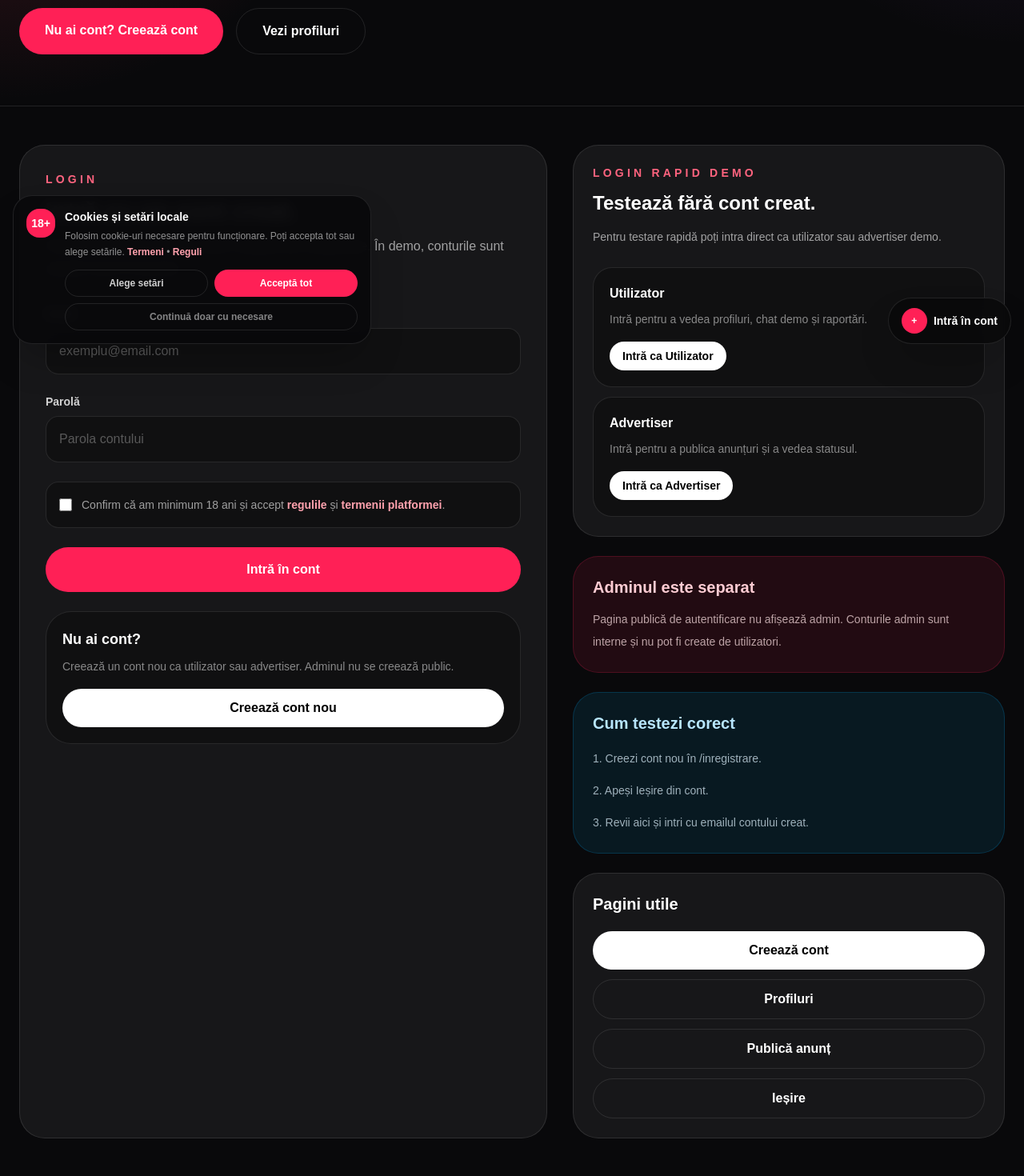
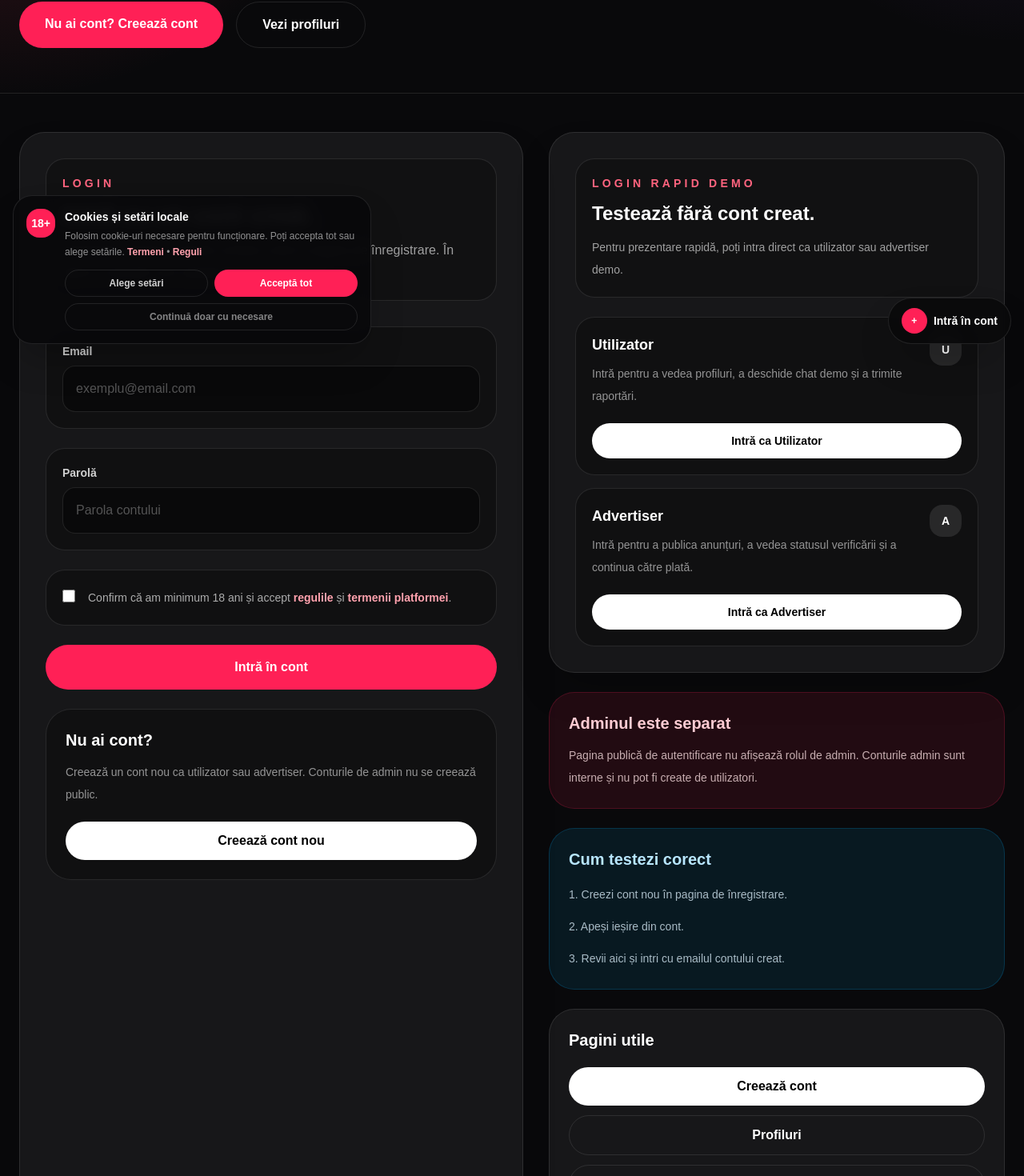
Before and after one commit to imsilviu10/luxe-mvp-demo, a Next.js app: page /autentificare in a window 1280 px wide. Shown: the part 354-1824 px from the top of the page at 80% size. Built offline with nearby package versions, Linux system fonts and the light colour scheme.

Commit message:
Improve login layout and advertiser access

```diff
--- a/src/app/autentificare/page.tsx
+++ b/src/app/autentificare/page.tsx
@@ -1,7 +1,7 @@
 "use client";
 
 import Link from "next/link";
-import { useMemo, useState } from "react";
+import { useState } from "react";
 import { useRouter } from "next/navigation";
 
 type AccountRole = "user" | "advertiser";
@@ -27,14 +27,14 @@ const publicRoles = [
   {
     id: "user",
     title: "Utilizator",
-    description: "Intră pentru a vedea profiluri, chat demo și raportări.",
-    redirect: "/profiluri",
+    description:
+      "Intră pentru a vedea profiluri, a deschide chat demo și a trimite raportări.",
   },
   {
     id: "advertiser",
     title: "Advertiser",
-    description: "Intră pentru a publica anunțuri și a vedea statusul.",
-    redirect: "/cont",
+    description:
+      "Intră pentru a publica anunțuri, a vedea statusul verificării și a continua către plată.",
   },
 ] as const;
 
@@ -57,16 +57,11 @@ function getRoleRedirect(role: AccountRole) {
 export default function LoginPage() {
   const router = useRouter();
 
-  const [selectedRole, setSelectedRole] = useState<AccountRole>("user");
   const [email, setEmail] = useState("");
   const [password, setPassword] = useState("");
   const [acceptedRules, setAcceptedRules] = useState(false);
   const [errors, setErrors] = useState<LoginErrors>({});
   const [generalError, setGeneralError] = useState("");
-
-  const selectedRoleData = useMemo(() => {
-    return publicRoles.find((role) => role.id === selectedRole) || publicRoles[0];
-  }, [selectedRole]);
 
   function clearError(field: keyof LoginErrors) {
     setErrors((currentErrors) => ({
@@ -152,7 +147,7 @@ export default function LoginPage() {
 
     if (!acceptedRules) {
       setGeneralError(
-        "Trebuie să confirmi că ai minimum 18 ani și accepți regulile."
+        "Trebuie să confirmi că ai minimum 18 ani și accepți regulile platformei."
       );
       return;
     }
@@ -227,7 +222,7 @@ export default function LoginPage() {
           </Link>
         </nav>
 
-        <div className="relative z-10 mx-auto max-w-7xl px-6 pb-16 pt-10">
+        <div className="relative z-10 mx-auto max-w-7xl px-6 pb-14 pt-8">
           <div className="max-w-3xl">
             <div className="mb-5 inline-flex rounded-full border border-rose-500/20 bg-rose-500/10 px-4 py-2 text-sm text-rose-300">
               Autentificare publică 18+
@@ -238,8 +233,8 @@ export default function LoginPage() {
             </h1>
 
             <p className="mt-6 max-w-2xl text-lg leading-8 text-white/70">
-              Aici intră doar utilizatorii și advertiserii. Accesul admin este
-              separat și nu apare public pe site.
+              Zona publică este pentru utilizatori și advertiseri. Adminul are
+              acces separat pentru moderare și prezentare demo.
             </p>
 
             <div className="mt-8 flex flex-col gap-4 sm:flex-row">
@@ -261,9 +256,9 @@ export default function LoginPage() {
         </div>
       </section>
 
-      <section className="mx-auto grid max-w-7xl gap-8 px-6 py-12 lg:grid-cols-[1.1fr_0.9fr]">
-        <div className="rounded-[2rem] border border-white/10 bg-white/[0.06] p-6 md:p-8">
-          <div className="mb-8">
+      <section className="mx-auto grid max-w-7xl gap-8 px-6 py-12 lg:grid-cols-[1.05fr_0.95fr]">
+        <div className="rounded-[2rem] border border-white/10 bg-white/[0.06] p-6 shadow-2xl md:p-8">
+          <div className="mb-8 rounded-3xl border border-white/10 bg-black/25 p-5">
             <p className="text-sm font-semibold uppercase tracking-[0.3em] text-rose-400">
               Login
             </p>
@@ -272,14 +267,14 @@ export default function LoginPage() {
               Intră cu un cont creat.
             </h2>
 
-            <p className="mt-3 leading-7 text-white/60">
-              Folosește emailul contului creat în pagina de înregistrare. În
-              demo, conturile sunt salvate local în browser.
+            <p className="mt-3 max-w-2xl leading-7 text-white/60">
+              Folosește emailul și parola contului creat în pagina de
+              înregistrare. În demo, conturile sunt salvate local în browser.
             </p>
           </div>
 
           <div className="space-y-6">
-            <div>
+            <div className="rounded-3xl border border-white/10 bg-black/30 p-5">
               <label className="mb-2 block text-sm font-semibold text-white/80">
                 Email
               </label>
@@ -292,15 +287,17 @@ export default function LoginPage() {
                   clearError("email");
                 }}
                 placeholder="exemplu@email.com"
-                className="w-full rounded-2xl border border-white/10 bg-black/30 px-4 py-4 text-white outline-none transition placeholder:text-white/30 focus:border-rose-500"
+                className="w-full rounded-2xl border border-white/10 bg-black/40 px-4 py-4 text-white outline-none transition placeholder:text-white/30 focus:border-rose-500"
               />
 
               {errors.email && (
-                <p className="mt-2 text-sm text-rose-300">{errors.email}</p>
+                <p className="mt-3 rounded-2xl border border-rose-500/20 bg-rose-500/10 px-4 py-3 text-sm text-rose-200">
+                  {errors.email}
+                </p>
               )}
             </div>
 
-            <div>
+            <div className="rounded-3xl border border-white/10 bg-black/30 p-5">
               <label className="mb-2 block text-sm font-semibold text-white/80">
                 Parolă
               </label>
@@ -313,17 +310,17 @@ export default function LoginPage() {
                   clearError("password");
                 }}
                 placeholder="Parola contului"
-                className="w-full rounded-2xl border border-white/10 bg-black/30 px-4 py-4 text-white outline-none transition placeholder:text-white/30 focus:border-rose-500"
+                className="w-full rounded-2xl border border-white/10 bg-black/40 px-4 py-4 text-white outline-none transition placeholder:text-white/30 focus:border-rose-500"
               />
 
               {errors.password && (
-                <p className="mt-2 text-sm text-rose-300">
+                <p className="mt-3 rounded-2xl border border-rose-500/20 bg-rose-500/10 px-4 py-3 text-sm text-rose-200">
                   {errors.password}
                 </p>
               )}
             </div>
 
-            <label className="flex cursor-pointer gap-3 rounded-2xl border border-white/10 bg-black/30 p-4 text-sm leading-6 text-white/60">
+            <label className="flex cursor-pointer gap-4 rounded-3xl border border-white/10 bg-black/30 p-5 text-sm leading-7 text-white/65 transition hover:bg-white/[0.04]">
               <input
                 type="checkbox"
                 checked={acceptedRules}
@@ -331,7 +328,7 @@ export default function LoginPage() {
                   setAcceptedRules(event.target.checked);
                   setGeneralError("");
                 }}
-                className="mt-1 h-4 w-4"
+                className="mt-1 h-4 w-4 shrink-0"
               />
 
               <span>
@@ -348,7 +345,7 @@ export default function LoginPage() {
             </label>
 
             {generalError && (
-              <div className="rounded-2xl border border-rose-500/20 bg-rose-500/10 p-4 text-sm text-rose-200">
+              <div className="rounded-3xl border border-rose-500/20 bg-rose-500/10 p-5 text-sm leading-7 text-rose-100">
                 {generalError}
               </div>
             )}
@@ -361,17 +358,17 @@ export default function LoginPage() {
               Intră în cont
             </button>
 
-            <div className="rounded-[2rem] border border-white/10 bg-black/30 p-5">
-              <h3 className="text-lg font-bold">Nu ai cont?</h3>
+            <div className="rounded-[2rem] border border-white/10 bg-black/30 p-6">
+              <h3 className="text-xl font-bold">Nu ai cont?</h3>
 
-              <p className="mt-2 text-sm leading-6 text-white/50">
-                Creează un cont nou ca utilizator sau advertiser. Adminul nu se
-                creează public.
+              <p className="mt-3 max-w-2xl text-sm leading-7 text-white/55">
+                Creează un cont nou ca utilizator sau advertiser. Conturile de
+                admin nu se creează public.
               </p>
 
               <Link
                 href="/inregistrare"
-                className="mt-4 block rounded-full bg-white px-5 py-3 text-center font-semibold text-black transition hover:bg-white/80"
+                className="mt-5 block rounded-full bg-white px-5 py-3 text-center font-semibold text-black transition hover:bg-white/80"
               >
                 Creează cont nou
               </Link>
@@ -380,7 +377,8 @@ export default function LoginPage() {
         </div>
 
         <aside className="space-y-6">
-          <div className="rounded-[2rem] border border-white/10 bg-white/[0.06] p-6">
+          <div className="rounded-[2rem] border border-white/10 bg-white/[0.06] p-6 shadow-2xl md:p-8">
+            <div className="mb-6 rounded-3xl border border-white/10 bg-black/25 p-5">
               <p className="text-sm font-semibold uppercase tracking-[0.3em] text-rose-400">
                 Login rapid demo
               </p>
@@ -390,25 +388,36 @@ export default function LoginPage() {
               </h2>
 
               <p className="mt-3 text-sm leading-7 text-white/60">
-              Pentru testare rapidă poți intra direct ca utilizator sau
+                Pentru prezentare rapidă, poți intra direct ca utilizator sau
                 advertiser demo.
               </p>
+            </div>
 
-            <div className="mt-6 space-y-3">
+            <div className="space-y-4">
               {publicRoles.map((role) => (
                 <button
                   key={role.id}
                   type="button"
                   onClick={() => quickLogin(role.id)}
-                  className="w-full rounded-3xl border border-white/10 bg-black/30 p-5 text-left transition hover:bg-white/[0.06]"
+                  className="group flex w-full flex-col rounded-3xl border border-white/10 bg-black/30 p-5 text-left transition hover:border-rose-500/30 hover:bg-white/[0.06]"
                 >
-                  <p className="font-bold">{role.title}</p>
+                  <div className="flex items-start justify-between gap-4">
+                    <div>
+                      <p className="text-lg font-bold text-white">
+                        {role.title}
+                      </p>
 
-                  <p className="mt-2 text-sm leading-6 text-white/50">
+                      <p className="mt-2 max-w-md text-sm leading-7 text-white/55">
                         {role.description}
                       </p>
+                    </div>
 
-                  <div className="mt-4 inline-flex rounded-full bg-white px-4 py-2 text-sm font-semibold text-black">
+                    <div className="flex h-10 w-10 shrink-0 items-center justify-center rounded-2xl bg-white/10 text-sm font-bold text-white transition group-hover:bg-rose-500">
+                      {role.id === "advertiser" ? "A" : "U"}
+                    </div>
+                  </div>
+
+                  <div className="mt-5 w-full rounded-full bg-white px-4 py-3 text-center text-sm font-semibold text-black transition group-hover:bg-rose-500 group-hover:text-white">
                     Intră ca {role.title}
                   </div>
                 </button>
@@ -421,9 +430,9 @@ export default function LoginPage() {
               Adminul este separat
             </h2>
 
-            <p className="mt-3 text-sm leading-7 text-rose-100/70">
-              Pagina publică de autentificare nu afișează admin. Conturile admin
-              sunt interne și nu pot fi create de utilizatori.
+            <p className="mt-3 text-sm leading-7 text-rose-100/75">
+              Pagina publică de autentificare nu afișează rolul de admin.
+              Conturile admin sunt interne și nu pot fi create de utilizatori.
             </p>
           </div>
 
@@ -432,9 +441,9 @@ export default function LoginPage() {
               Cum testezi corect
             </h2>
 
-            <div className="mt-4 space-y-3 text-sm leading-7 text-sky-100/70">
-              <p>1. Creezi cont nou în /inregistrare.</p>
-              <p>2. Apeși Ieșire din cont.</p>
+            <div className="mt-4 space-y-3 text-sm leading-7 text-sky-100/75">
+              <p>1. Creezi cont nou în pagina de înregistrare.</p>
+              <p>2. Apeși ieșire din cont.</p>
               <p>3. Revii aici și intri cu emailul contului creat.</p>
             </div>
           </div>
@@ -442,31 +451,31 @@ export default function LoginPage() {
           <div className="rounded-[2rem] border border-white/10 bg-white/[0.06] p-6">
             <h2 className="text-xl font-bold">Pagini utile</h2>
 
-            <div className="mt-5 space-y-3">
+            <div className="mt-5 grid gap-3">
               <Link
                 href="/inregistrare"
-                className="block rounded-full bg-white px-5 py-3 text-center font-semibold text-black transition hover:bg-white/80"
+                className="rounded-full bg-white px-5 py-3 text-center font-semibold text-black transition hover:bg-white/80"
               >
                 Creează cont
               </Link>
 
               <Link
                 href="/profiluri"
-                className="block rounded-full border border-white/10 px-5 py-3 text-center font-semibold text-white transition hover:bg-white/10"
+                className="rounded-full border border-white/10 px-5 py-3 text-center font-semibold text-white transition hover:bg-white/10"
               >
                 Profiluri
               </Link>
 
               <Link
                 href="/publica-anunt"
-                className="block rounded-full border border-white/10 px-5 py-3 text-center font-semibold text-white transition hover:bg-white/10"
+                className="rounded-full border border-white/10 px-5 py-3 text-center font-semibold text-white transition hover:bg-white/10"
               >
                 Publică anunț
               </Link>
 
               <Link
                 href="/iesire"
-                className="block rounded-full border border-white/10 px-5 py-3 text-center font-semibold text-white transition hover:bg-white/10"
+                className="rounded-full border border-white/10 px-5 py-3 text-center font-semibold text-white transition hover:bg-white/10"
               >
                 Ieșire
               </Link>
--- /dev/null
+++ b/src/app/cont/layout.tsx
@@ -0,0 +1,169 @@
+"use client";
+
+import Link from "next/link";
+import { ReactNode, useEffect, useState } from "react";
+
+type DemoAccount = {
+  name?: string;
+  email?: string;
+  role?: "user" | "advertiser" | "admin";
+  roleLabel?: string;
+  loggedInAt?: string;
+};
+
+export default function AdvertiserAccountLayout({
+  children,
+}: {
+  children: ReactNode;
+}) {
+  const [isChecking, setIsChecking] = useState(true);
+  const [hasAccess, setHasAccess] = useState(false);
+  const [account, setAccount] = useState<DemoAccount | null>(null);
+
+  useEffect(() => {
+    const savedAccount = localStorage.getItem("luxe_demo_account");
+    const savedRole = localStorage.getItem("luxe_demo_role");
+
+    if (!savedAccount || savedRole !== "advertiser") {
+      setHasAccess(false);
+      setAccount(null);
+      setIsChecking(false);
+      return;
+    }
+
+    try {
+      const parsedAccount = JSON.parse(savedAccount) as DemoAccount;
+
+      if (parsedAccount.role === "advertiser") {
+        setAccount(parsedAccount);
+        setHasAccess(true);
+      } else {
+        setAccount(null);
+        setHasAccess(false);
+      }
+    } catch {
+      setAccount(null);
+      setHasAccess(false);
+    }
+
+    setIsChecking(false);
+  }, []);
+
+  if (isChecking) {
+    return (
+      <main className="min-h-screen bg-[#09090b] text-white">
+        <section className="flex min-h-screen items-center justify-center px-6">
+          <div className="rounded-[2rem] border border-white/10 bg-white/[0.06] p-8 text-center">
+            <p className="text-sm font-semibold uppercase tracking-[0.3em] text-rose-400">
+              Verificare acces
+            </p>
+
+            <h1 className="mt-4 text-3xl font-bold">
+              Verificăm zona advertiserului...
+            </h1>
+          </div>
+        </section>
+      </main>
+    );
+  }
+
+  if (!hasAccess) {
+    return (
+      <main className="min-h-screen bg-[#09090b] text-white">
+        <section className="relative flex min-h-screen items-center justify-center overflow-hidden px-6">
+          <div className="absolute inset-0 bg-[radial-gradient(circle_at_top_left,_rgba(244,63,94,0.28),_transparent_35%),radial-gradient(circle_at_top_right,_rgba(168,85,247,0.18),_transparent_30%)]" />
+
+          <div className="relative z-10 w-full max-w-3xl rounded-[2rem] border border-white/10 bg-white/[0.06] p-8 text-center">
+            <div className="mx-auto mb-5 flex h-16 w-16 items-center justify-center rounded-3xl bg-rose-500/10 text-3xl">
+              🔒
+            </div>
+
+            <p className="text-sm font-semibold uppercase tracking-[0.3em] text-rose-400">
+              Acces advertiser
+            </p>
+
+            <h1 className="mt-4 text-4xl font-bold tracking-tight md:text-6xl">
+              Zona aceasta este pentru advertiseri.
+            </h1>
+
+            <p className="mx-auto mt-6 max-w-2xl leading-8 text-white/60">
+              Pentru a vedea contul advertiserului, statusul anunțului și plata,
+              trebuie să intri cu un cont de tip advertiser.
+            </p>
+
+            <div className="mt-8 grid gap-4 md:grid-cols-3">
+              <Link
+                href="/autentificare"
+                className="rounded-full bg-rose-500 px-6 py-4 text-center font-semibold text-white transition hover:bg-rose-400"
+              >
+                Intră ca advertiser
+              </Link>
+
+              <Link
+                href="/inregistrare"
+                className="rounded-full bg-white px-6 py-4 text-center font-semibold text-black transition hover:bg-white/80"
+              >
+                Creează cont advertiser
+              </Link>
+
+              <Link
+                href="/profiluri"
+                className="rounded-full border border-white/10 px-6 py-4 text-center font-semibold text-white transition hover:bg-white/10"
+              >
+                Vezi profiluri
+              </Link>
+            </div>
+
+            <div className="mt-8 rounded-[2rem] border border-sky-500/20 bg-sky-500/10 p-5 text-left">
+              <h2 className="text-xl font-bold text-sky-200">
+                Pentru demo rapid
+              </h2>
+
+              <p className="mt-3 text-sm leading-7 text-sky-100/70">
+                Intră pe pagina de autentificare și folosește butonul demo
+                „Intră ca Advertiser”. După login, revino aici și vei avea acces
+                la contul advertiserului.
+              </p>
+            </div>
+
+            <div className="mt-8 flex flex-wrap justify-center gap-3 text-sm text-white/50">
+              <Link href="/" className="hover:text-white">
+                Acasă
+              </Link>
+
+              <span>•</span>
+
+              <Link href="/autentificare" className="hover:text-white">
+                Login
+              </Link>
+
+              <span>•</span>
+
+              <Link href="/prezentare" className="hover:text-white">
+                Prezentare MVP
+              </Link>
+
+              <span>•</span>
+
+              <Link href="/admin-login-luxe" className="hover:text-white">
+                Admin demo
+              </Link>
+            </div>
+          </div>
+        </section>
+      </main>
+    );
+  }
+
+  return (
+    <>
+      <div className="border-b border-emerald-500/20 bg-emerald-500/10 px-6 py-3 text-center text-sm text-emerald-100/80">
+        Cont advertiser activ
+        {account?.name ? `: ${account.name}` : ""} — ai acces la zona de
+        publicare, status și plată demo.
+      </div>
+
+      {children}
+    </>
+  );
+}
```
Lines whose indentation alone changed are shown as unchanged.
